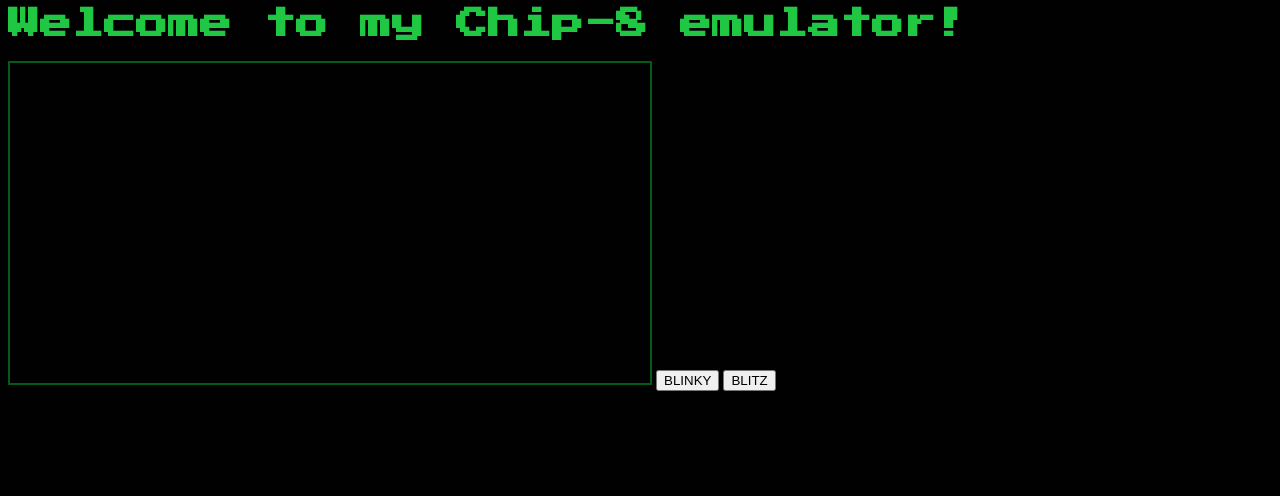
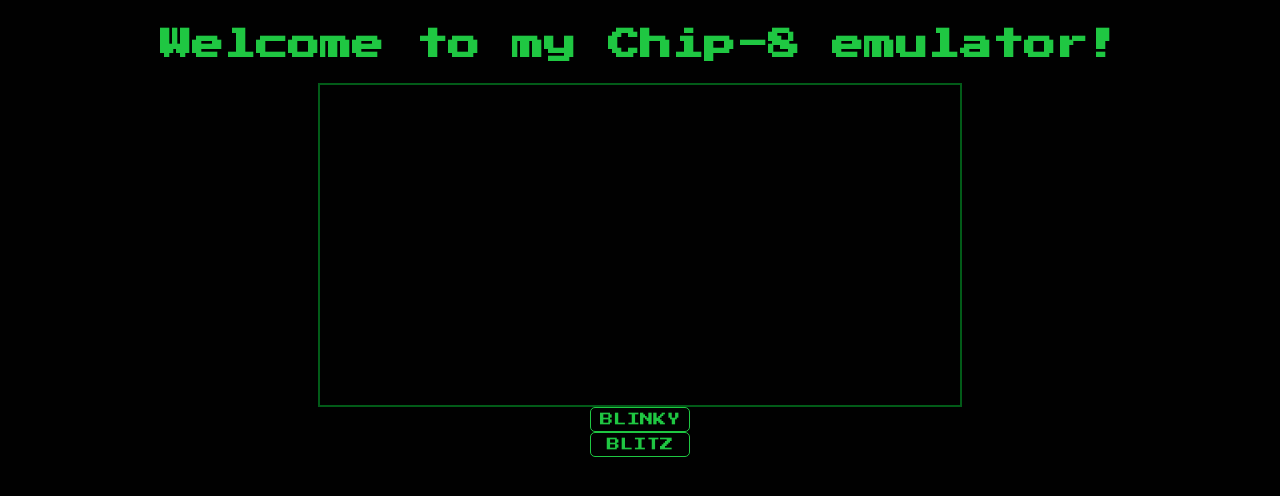
Before and after one commit to andrewogle/chip-8js, a plain HTML site: page index.html in a window 1280 px wide. Drawn offline with Linux system fonts and the light colour scheme; no server answers.

Commit message:
styled the buttons and started fixing page layout

```diff
--- a/index.html
+++ b/index.html
@@ -16,10 +16,12 @@
   <body>
     <div class="main">
       <h1 class="digital">Welcome to my Chip-8 emulator!</h1>
+    <div class="display">
+    <canvas></canvas>
     </div>
-    <canvas></canvas>
     <button class="rom" >BLINKY</button>
     <button class="rom">BLITZ</button>
+    </div>
     <script type="module" src="scripts/chip8.js"></script>
   </body>
 </html>
--- a/scripts/chip8.js
+++ b/scripts/chip8.js
@@ -27,7 +27,7 @@ function changeRom(){
 for(let btn of button){
 	btn.addEventListener('click', ()=>{
 		let rom = btn.textContent;
-		renderer.clear()
+		// renderer.clear()
 		cpu.loadRom(rom)
 		console.log(rom)
 	},false)
--- a/styles.css
+++ b/styles.css
@@ -1,12 +1,32 @@
 body {
   background-color: #010101;
 }
-
+.main{
+  display: grid;
+  flex-direction: column;
+  justify-content: space-around;
+  justify-items: center;
+}
+.display{
+  width: 100%;
+  display: grid;
+  justify-items: center;
+}
 canvas {
   border: 2px solid #025b18;
 }
+
 
 .digital {
   font-family: "Press Start 2P", cursive;
   color: #1fc742;
 }
+.rom{
+  border: 1px solid #1fc742;
+  color: #1fc742;
+  border-radius: 5px;
+  padding: 5px;
+  width: 100px;
+  background: none;
+  font-family: "Press Start 2P", cursive;
+}
```
